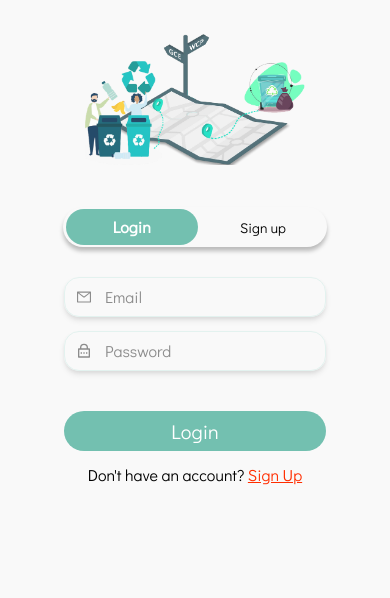
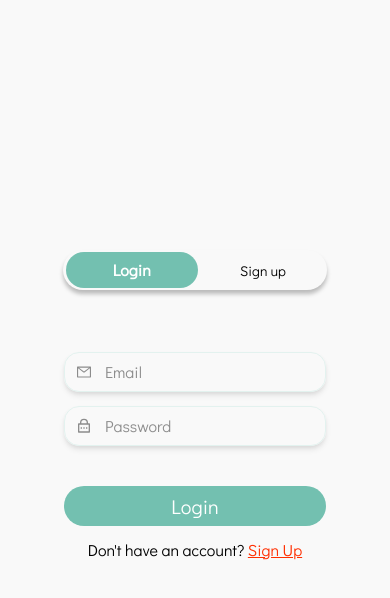
Before and after one commit to victorsnms/side-by-side, a React (Create React App) app: page /joinUs in a window 390 px wide. Shown: the top 598 px of the page. Built offline with nearby package versions, Linux system fonts and the light colour scheme.

Commit message:
fix: add useBreakpointValue hook to joinUs page

```diff
--- a/src/pages/JoinUsForms/index.tsx
+++ b/src/pages/JoinUsForms/index.tsx
@@ -1,21 +1,27 @@
 import { ToggleSwitch } from "../../components/ToggleSwitch";
 import CoolImage from "../../assets/images/image-joinpage.png";
-import { Flex, Center, Box, Image, Text, Link } from "@chakra-ui/react";
+import {
+  Flex,
+  Center,
+  Box,
+  Image,
+  Text,
+  Link,
+  useBreakpointValue,
+} from "@chakra-ui/react";
 import { SignupForm } from "./SignupForm";
 import { LoginForm } from "./LoginForm";
 import { useToggleSwitchContext } from "../../providers/ToggleSwitchContext";
 import { useEffect } from "react";
 
 export const JoinUsForms = () => {
-  const {
-    formOption,
-    setOptions,
-    setFormOption,
-  } = useToggleSwitchContext();
+  const display = useBreakpointValue({ base: "none", lg: "block" });
+
+  const { formOption, setOptions, setFormOption } = useToggleSwitchContext();
 
   useEffect(() => {
     setOptions(["Login", "Sign up"]);
-    if(formOption === undefined) {
+    if (formOption === undefined) {
       setFormOption("Login");
     }
   }, []);
@@ -28,9 +34,7 @@ export const JoinUsForms = () => {
       h={{ lg: "100vh" }}
     >
       <Center>
-        <Box pr={["0", "0", "0", "3em", "8em"]}>
-          {window.innerWidth > 991 ? (
-            <>
+        <Box pr={["0", "0", "0", "3em", "8em"]} display={display}>
           <Box mb="50px">
             <Text bgColor="green.300" display="inline">
               LOGO
@@ -48,30 +52,21 @@ export const JoinUsForms = () => {
             w={["200px", "240px", "240", "490px", "580px"]}
             opacity="85%"
           />
-            </>
-          ) : (
-            <Image
-              src={CoolImage}
-              alt="Illustration form page"
-              w="220px"
-              mt="4vh"
-              mb="5vh"
-              opacity="85%"
-            />
-          )}
         </Box>
       </Center>
 
       <Center>
-        <Box
+        <Flex
+          direction="column"
+          justify="center"
           bg={{ lg: "white" }}
-          h={{ lg: "460px" }}
+          h={{ base: "100vh", lg: "460px" }}
           w={{ lg: "400px" }}
           shadow={{ lg: "lg" }}
           pt={{ lg: "2.5em" }}
           textAlign="center"
         >
-          <Flex justifyContent="center">
+          <Flex justify="center" mb={{ base: "2em", lg: "0" }}>
             <ToggleSwitch />
           </Flex>
 
@@ -106,7 +101,7 @@ export const JoinUsForms = () => {
               </Text>
             </>
           )}
-        </Box>
+        </Flex>
       </Center>
     </Flex>
   );
```
Lines whose indentation alone changed are shown as unchanged.
